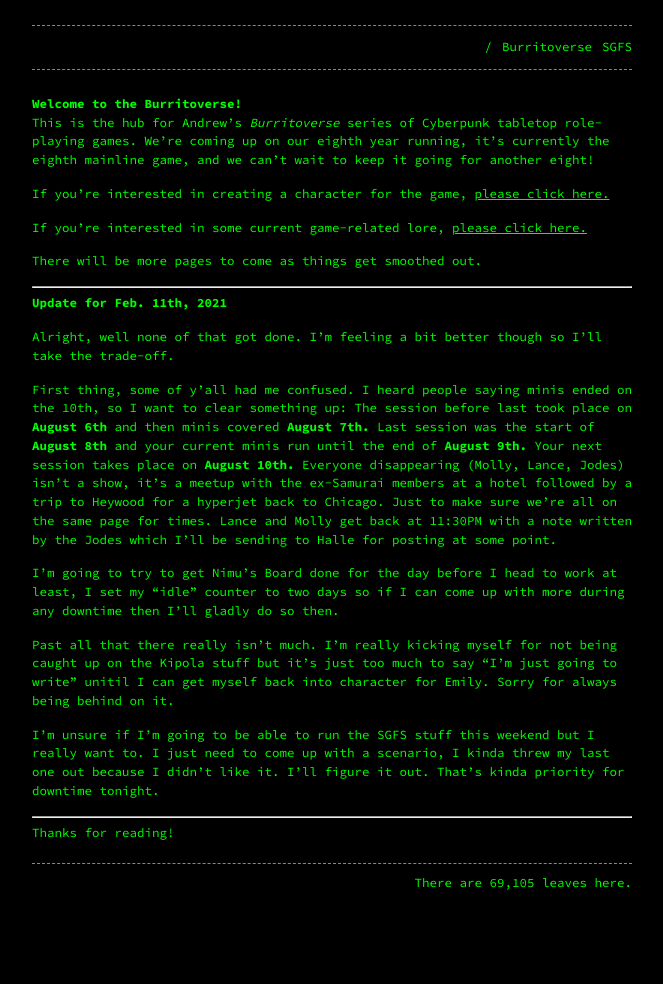
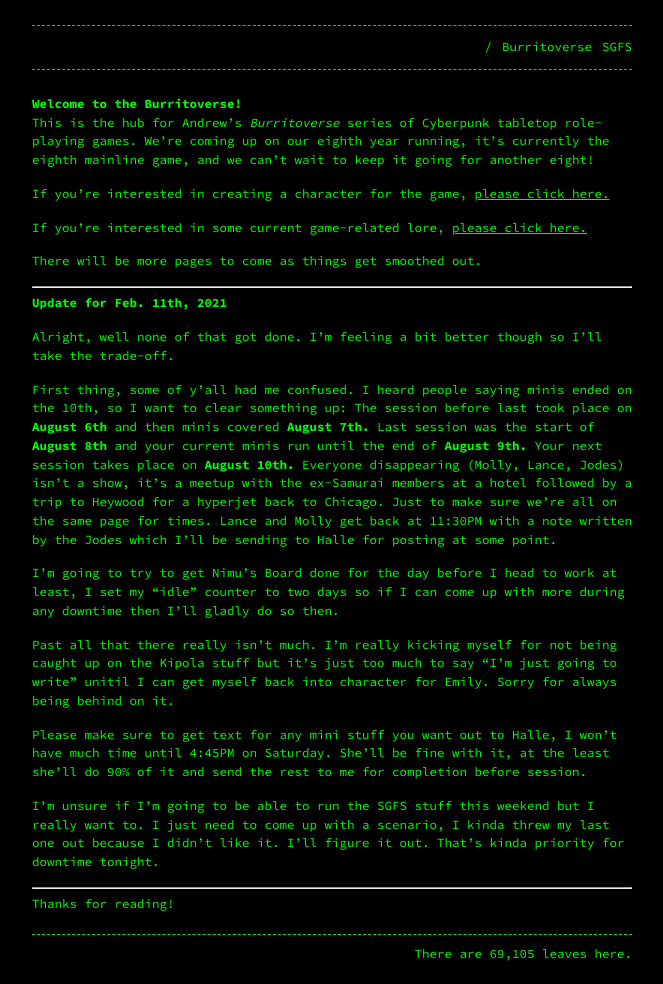
Before and after one commit to Terwilliger69105/69105.github.io, a Jekyll site: the page built from burritoverse.md, in a window 1280 px wide. Shown: the whole page, without its empty margins (308-971 px from the left). Built offline with Jekyll 4.4.1, drawn with Linux system fonts in a browser that asks for light colours; our own code applies the rules of GitHub Pages for plain Markdown files; before the commit the page ends 912 px from its top, so only the background shows below that.

Commit message:
Update burritoverse.md

```diff
--- a/burritoverse.md
+++ b/burritoverse.md
@@ -25,6 +25,8 @@ I'm going to try to get Nimu's Board done for the day before I head to work at l
 
 Past all that there really isn't much. I'm really kicking myself for not being caught up on the Kipola stuff but it's just too much to say "I'm just going to write" unitil I can get myself back into character for Emily. Sorry for always being behind on it.
 
+Please make sure to get text for any mini stuff you want out to Halle, I won't have much time until 4:45PM on Saturday. She'll be fine with it, at the least she'll do 90% of it and send the rest to me for completion before session.
+
 I'm unsure if I'm going to be able to run the SGFS stuff this weekend but I really want to. I just need to come up with a scenario, I kinda threw my last one out because I didn't like it. I'll figure it out. That's kinda priority for downtime tonight.
 
 ---
```
